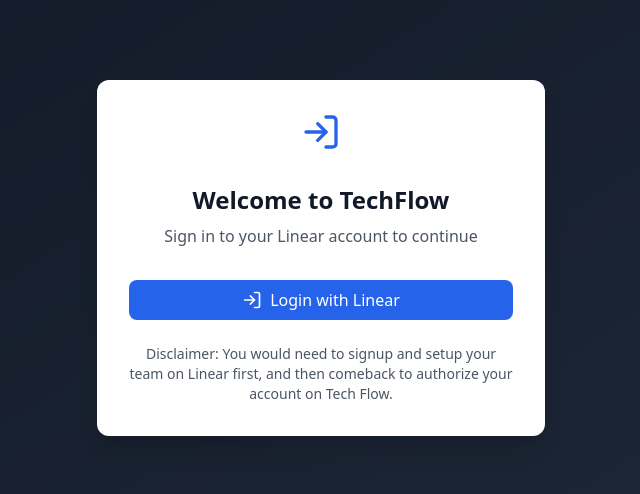
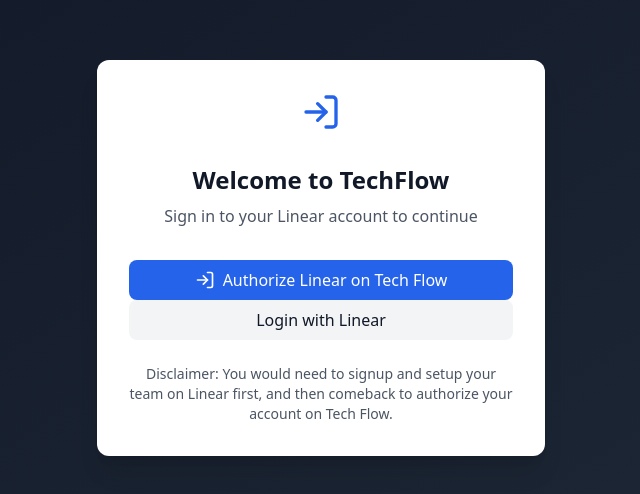
Before and after one commit to imandeol/techFlow, a React (Vite) app: page /login in a window 1280 px wide. Shown: the part 142-636 px from the top of the page, without its empty margins (319-959 px from the left). Built offline with nearby package versions, Linux system fonts and the light colour scheme; no server answers; what groq-sdk would draw is missing.

Commit message:
Login Page button change

```diff
--- a/src/components/LoginPage.tsx
+++ b/src/components/LoginPage.tsx
@@ -9,8 +9,6 @@
 export function LoginPage() {
   const dispatch: Dispatch<AuthActionTypes> = useDispatch();
   const { access_token } = useSelector((state: RootState) => state.auth);
-
-
 
   useEffect(() => {
     if (access_token) {
@@ -44,6 +42,17 @@
             }}
           >
             <LogIn className="w-5 h-5 mr-2" />
+            Authorize Linear on Tech Flow
+          </button>
+        </div>
+
+        <div className="space-y-4">
+          <button
+            className="w-full flex items-center justify-center px-4 py-2 bg-gray-100 text-gray-900 rounded-lg font-medium hover:bg-gray-200 transition-colors"
+            onClick={() => {
+              window.open("https://linear.app/login", "_blank");
+            }}
+          >
             Login with Linear
           </button>
         </div>
```
